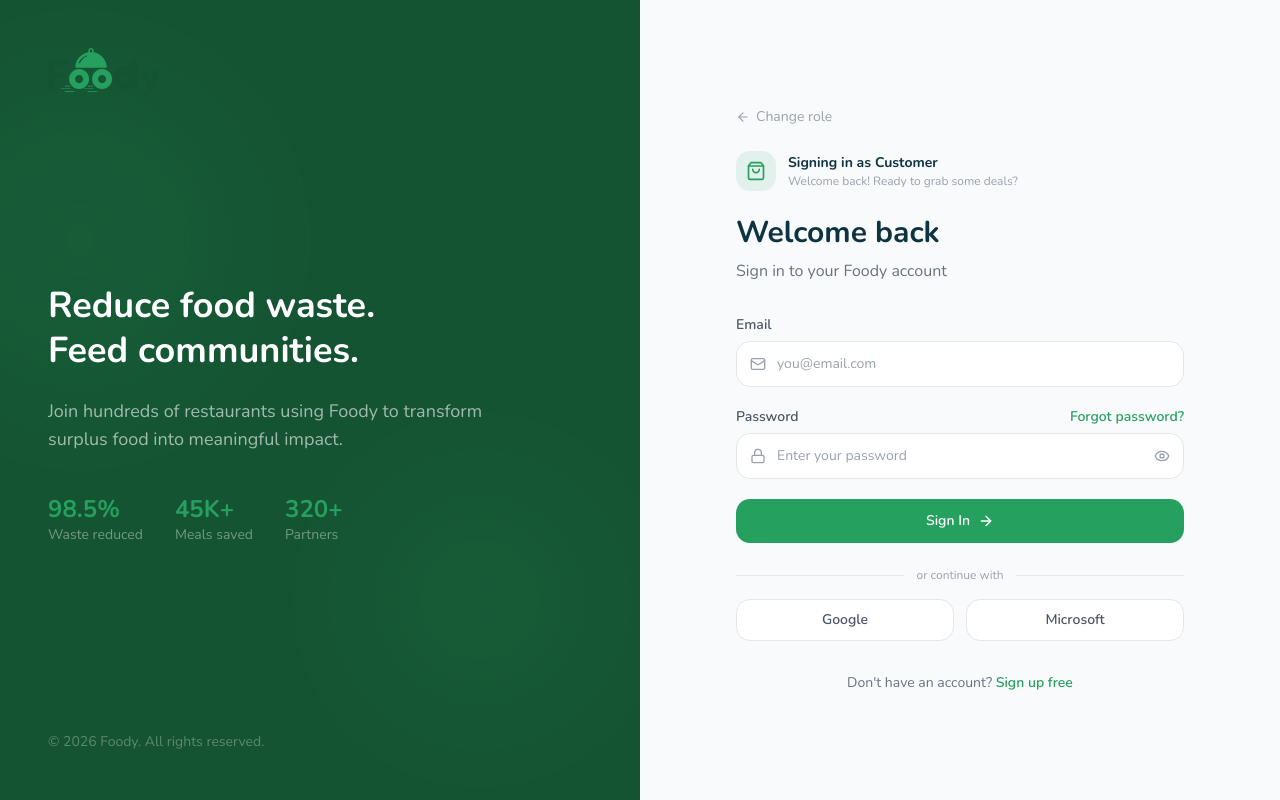
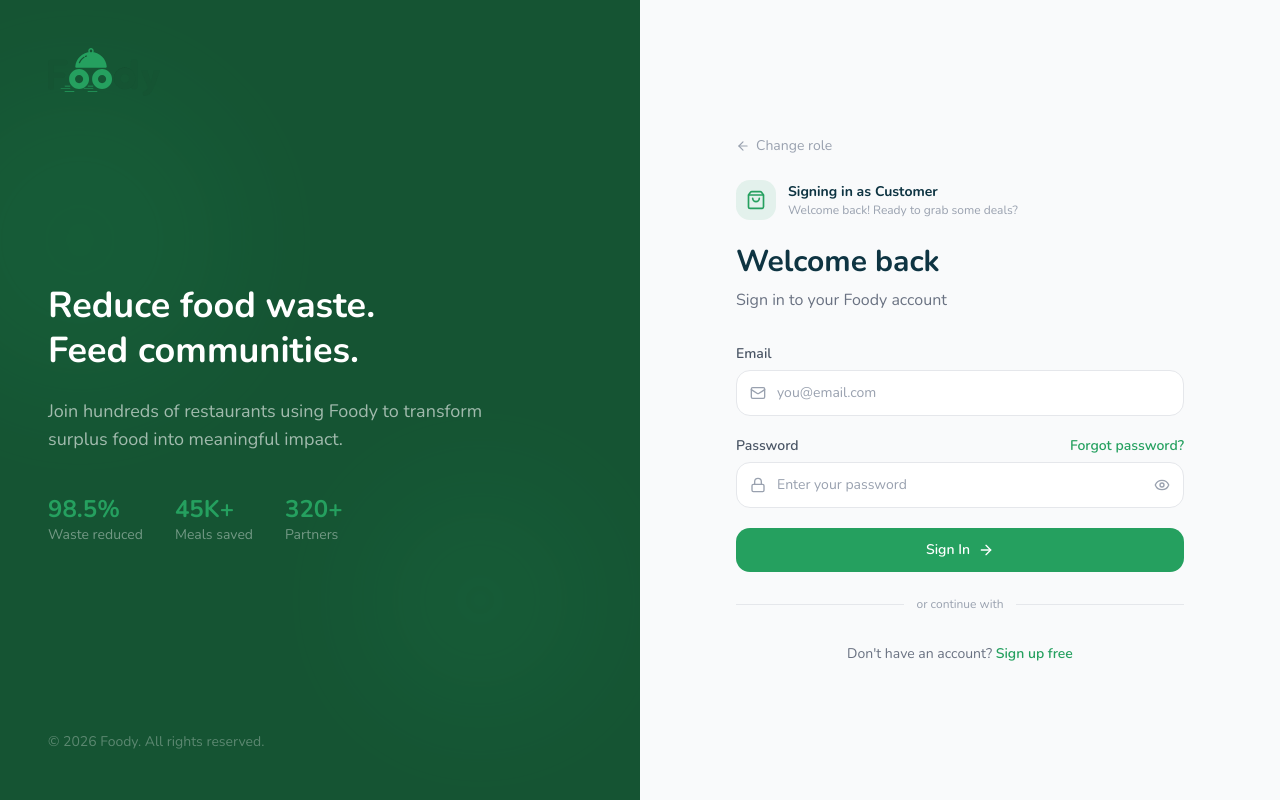
Before and after one commit to nader035/foody-frontend, a Next.js app: page /login in a window 1280 px wide. Built offline with nearby package versions, Linux system fonts and the light colour scheme.

Commit message:
fix(auth): remove unused Google and Microsoft login buttons from LoginForm

```diff
--- a/src/features/auth/components/LoginForm.tsx
+++ b/src/features/auth/components/LoginForm.tsx
@@ -301,21 +301,6 @@ export function LoginForm() {
             <div className="flex-1 h-px bg-gray-200" />
           </div>
 
-          <div className="mt-4 grid grid-cols-2 gap-3">
-            <button
-              className="bg-white border border-gray-200 rounded-xl py-2.5 text-sm text-gray-600 hover:bg-gray-50 transition-colors"
-              style={{ fontWeight: 600 }}
-            >
-              Google
-            </button>
-            <button
-              className="bg-white border border-gray-200 rounded-xl py-2.5 text-sm text-gray-600 hover:bg-gray-50 transition-colors"
-              style={{ fontWeight: 600 }}
-            >
-              Microsoft
-            </button>
-          </div>
-
           <p className="mt-8 text-center text-gray-500 text-sm">
             {role === "staff" ? (
               <>
```
